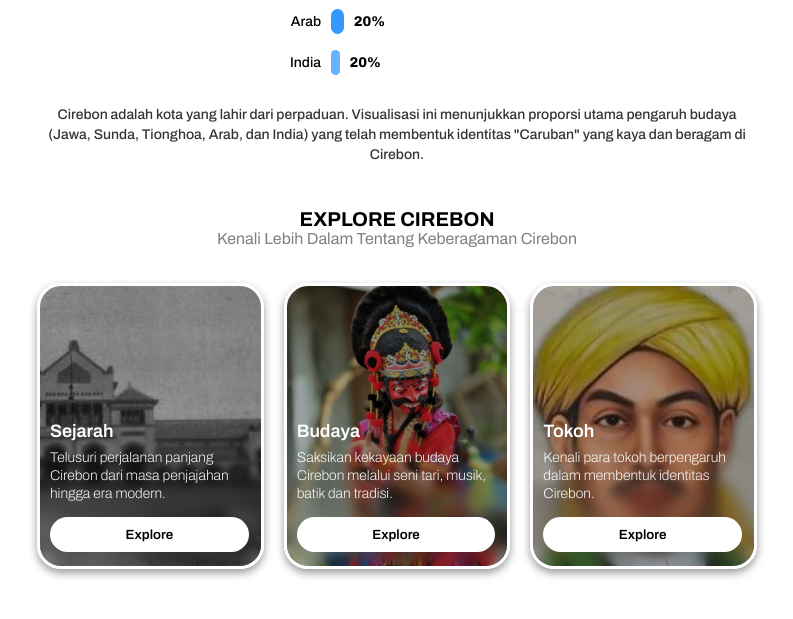
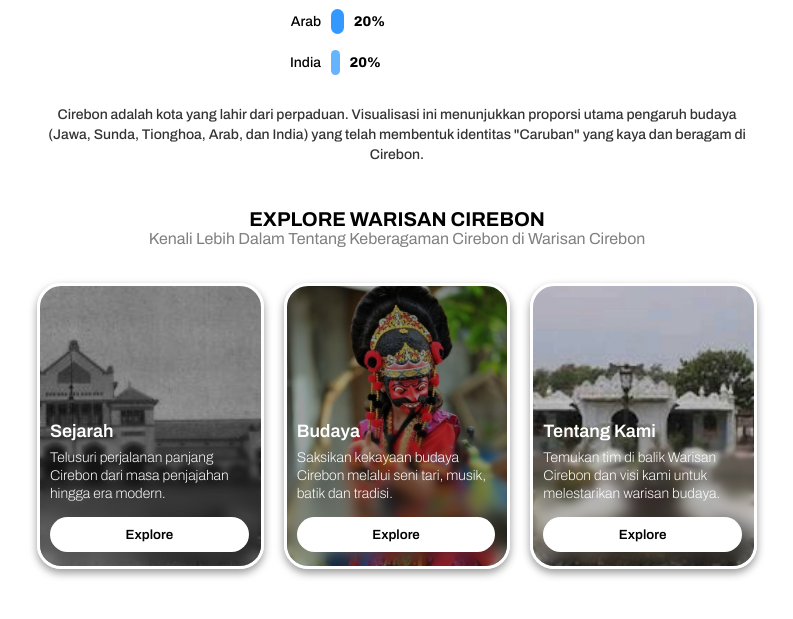
Before and after one commit to Nev113/kacirebonan, a plain HTML site: page index.html in a window 1280 px wide. Shown: the part 1364-1983 px from the top of the page, without its empty margins (243-1036 px from the left). Drawn offline with nearby package versions, Linux system fonts and the light colour scheme.

Commit message:
change some text

```diff
--- a/index.html
+++ b/index.html
@@ -208,9 +208,9 @@
       </div>
     </div>
     <div class="explore-container">
-      <h1>EXPLORE CIREBON</h1>
+      <h1>EXPLORE WARISAN CIREBON</h1>
       <p class="subheader-explore">
-        Kenali Lebih Dalam Tentang Keberagaman Cirebon
+        Kenali Lebih Dalam Tentang Keberagaman Cirebon di Warisan Cirebon
       </p>
       <div class="explorebox-container">
         <div class="">
@@ -254,12 +254,13 @@
             <div></div>
           </div>
           <div class="inner-items">
-            <h3>Tokoh</h3>
+            <h3>Tentang Kami</h3>
             <p>
-              Kenali para tokoh berpengaruh dalam membentuk identitas Cirebon.
+              Temukan tim di balik Warisan Cirebon dan visi kami untuk
+              melestarikan warisan budaya.
             </p>
             <button class="btn-explore">
-              <a href="/tokoh.html">Explore</a>
+              <a href="/tentang-kami.html">Explore</a>
             </button>
           </div>
         </div>
--- a/styles/main.css
+++ b/styles/main.css
@@ -405,7 +405,7 @@ nav {
 }
 
 .explorebox-container > div:nth-of-type(3) {
-  background-image: url("/assets/sunan-gn-jati.jpg");
+  background-image: url("/assets/situs-keraton.jpg");
 }
 
 .explore-container .inner-items h3 {
```
